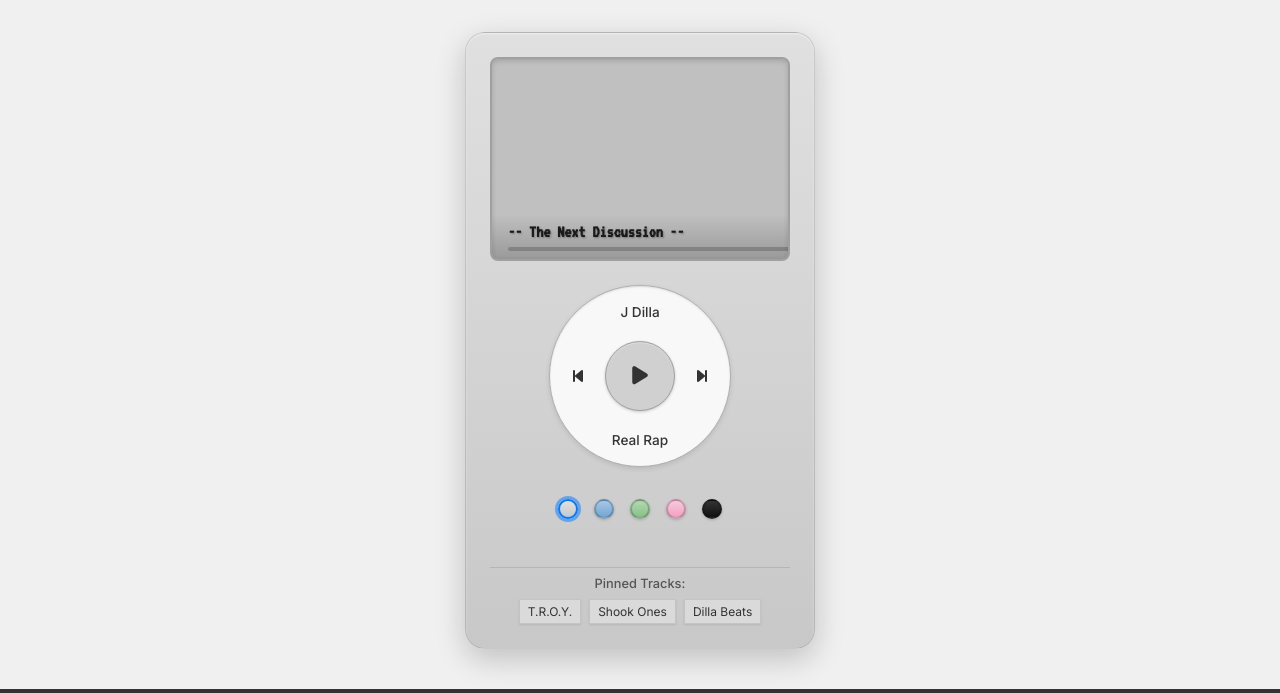
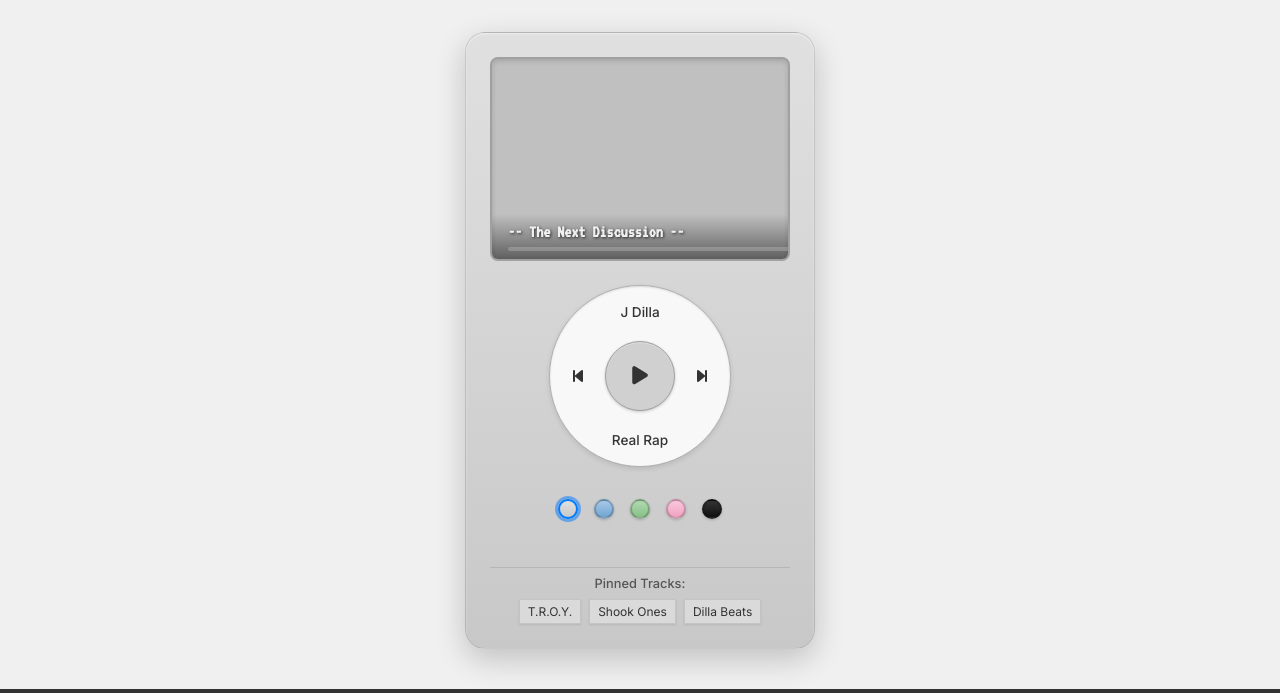
Before and after one commit to nhannon9/nick-portfolio, a plain HTML site: page next-discussion.html in a window 1280 px wide. Shown: the part 83-776 px from the top of the page. Drawn offline with nearby package versions, Linux system fonts and the light colour scheme.

Commit message:
Update next-discussion.css

```diff
--- a/next-discussion.css
+++ b/next-discussion.css
@@ -350,6 +350,28 @@
     transition: width 0.2s linear; /* Smooth progress update */
 }
 
+/* Styles for Video Mode (when .audio-mode is NOT present) */
+.ipod-container:not(.audio-mode) .track-info {
+    color: #f0f0f0; /* Light text color */
+    /* Keep the background gradient for contrast */
+    background: linear-gradient(to top, rgba(0,0,0,0.5), rgba(0,0,0,0));
+    text-shadow: 1px 1px 3px rgba(0, 0, 0, 0.7); /* Enhance shadow */
+}
+
+.ipod-container:not(.audio-mode) .track-info p {
+    /* Ensure paragraphs inherit the light color */
+    color: #f0f0f0;
+}
+
+.ipod-container:not(.audio-mode) .progress-bar-filled {
+    background-color: #f0f0f0; /* White progress bar */
+}
+
+/* Optional: Slightly dim the progress bar background in video mode */
+.ipod-container:not(.audio-mode) .progress-bar-visual {
+    background-color: rgba(255, 255, 255, 0.2);
+}
+
 /* --- iPod Controls (Click Wheel) --- */
 .ipod-controls {
     display: flex;
```
